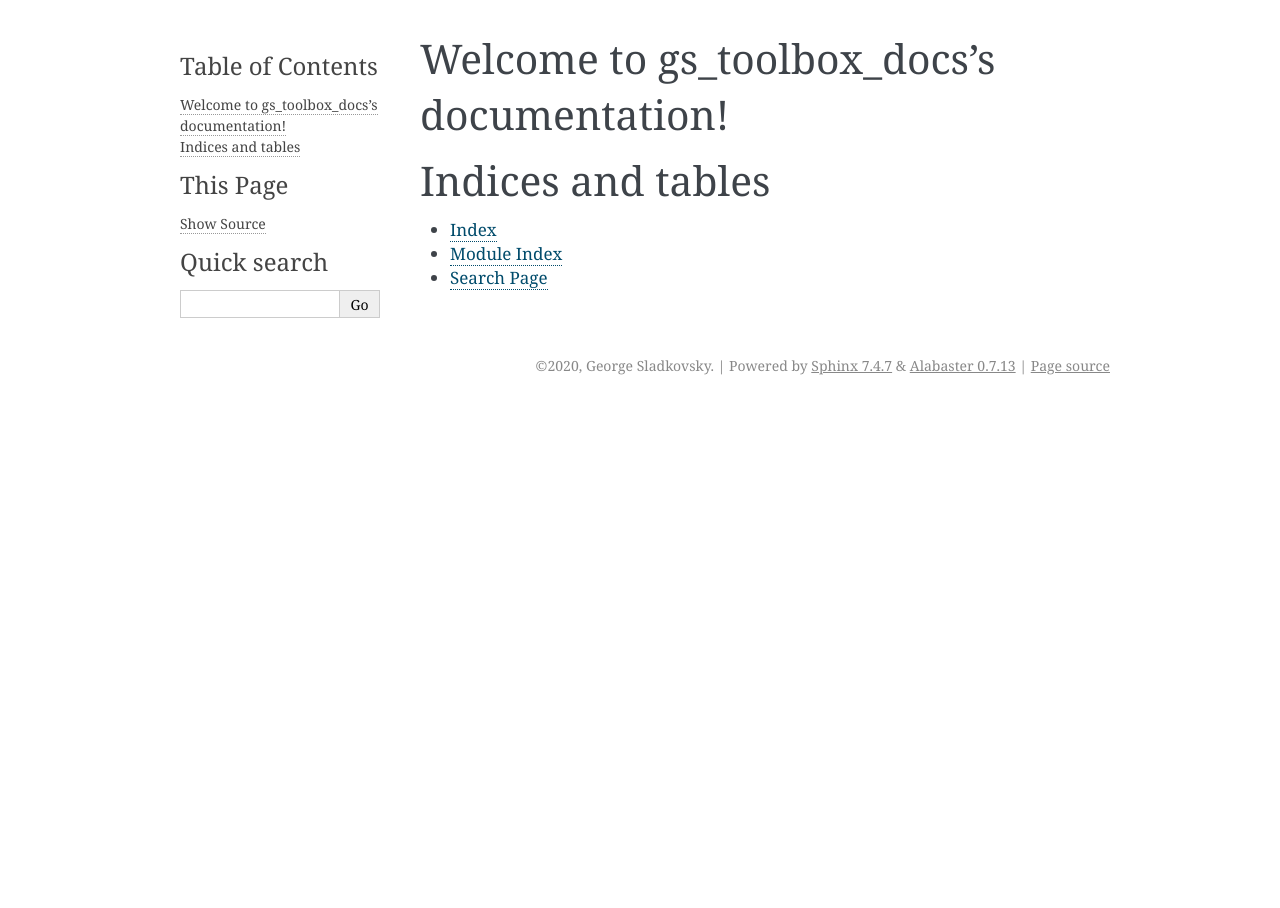
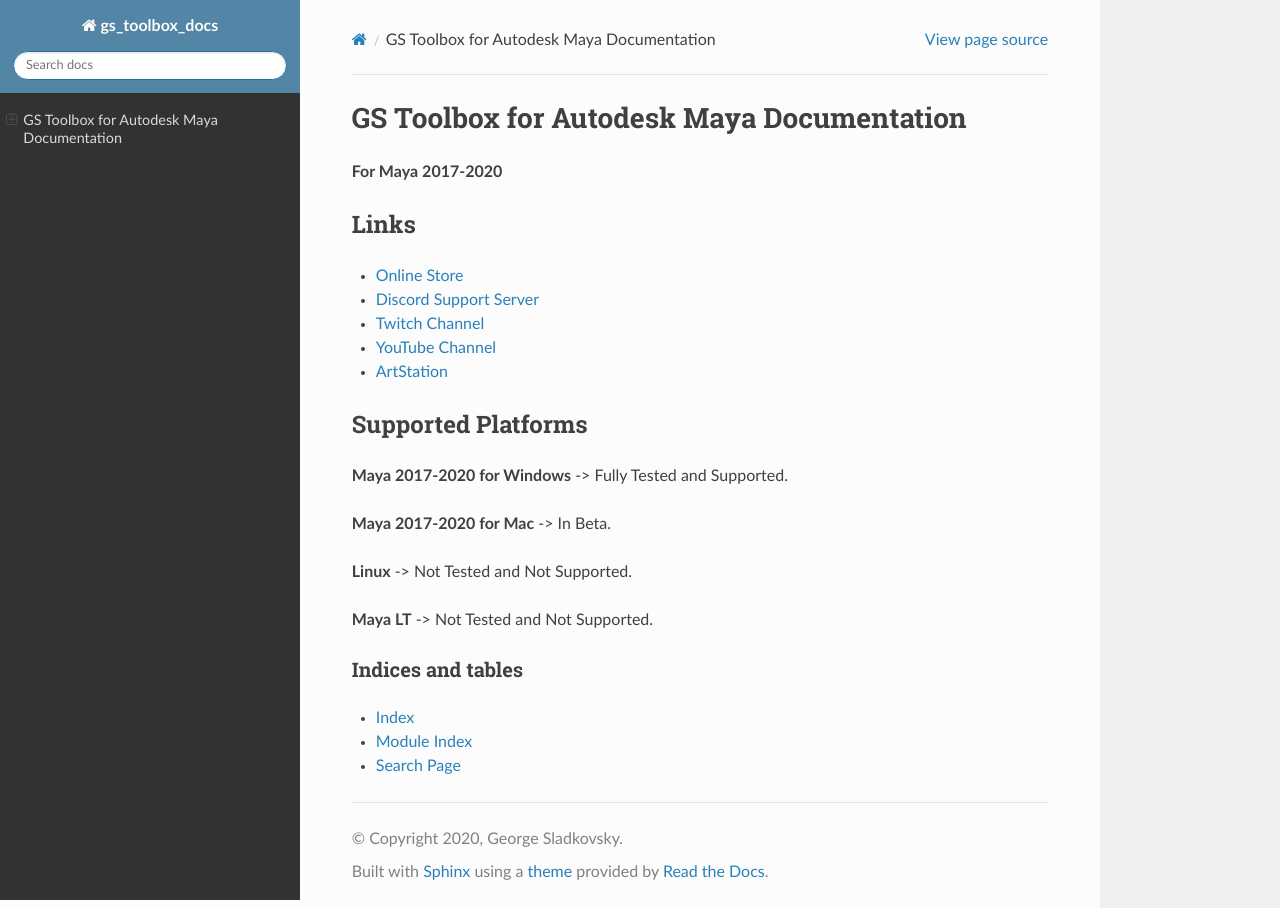
Before and after one commit to Video-Nomad/gs-toolbox-docs, a Sphinx documentation site: the page built from docs/source/index.rst, in a window 1280 px wide. Built offline with Sphinx 7.4.7 and the Read the Docs theme 2.0.0, drawn with Linux system fonts in a browser that asks for light colours.

Commit message:
Changed theme and added index page

```diff
--- a/docs/source/conf.py
+++ b/docs/source/conf.py
@@ -41,15 +41,42 @@
 # This pattern also affects html_static_path and html_extra_path.
 exclude_patterns = []
 
+# -- Options for LaTeX output
+
+latex_toplevel_sectioning = 'chapter'
 
 # -- Options for HTML output -------------------------------------------------
 
 # The theme to use for HTML and HTML Help pages.  See the documentation for
 # a list of builtin themes.
 #
-html_theme = 'alabaster'
+html_theme = 'sphinx_rtd_theme'
 
 # Add any paths that contain custom static files (such as style sheets) here,
 # relative to this directory. They are copied after the builtin static files,
 # so a file named "default.css" will overwrite the builtin "default.css".
 html_static_path = ['_static']
+
+master_doc = 'index'
+
+html_theme_options = {
+    'canonical_url': '',
+    'logo_only': False,
+    'display_version': False,
+    'prev_next_buttons_location': 'bottom',
+    'style_nav_header_background': '#5285A6',
+    # Toc options
+    'collapse_navigation': True,
+    'sticky_navigation': True,
+    'navigation_depth': 2,
+    'includehidden': True,
+    'titles_only': False
+}
+
+html_logo = 'images/logo.png'
+
+html_favicon = 'images/favicon.png'
+
+html_css_files = [
+    'css/custom.css',
+]
--- a/docs/source/index.rst
+++ b/docs/source/index.rst
@@ -1,16 +1,34 @@
-.. gs_toolbox_docs documentation master file, created by
-   sphinx-quickstart on Mon Sep 14 08:54:01 2020.
-   You can adapt this file completely to your liking, but it should at least
-   contain the root `toctree` directive.
+#############################################
+GS Toolbox for Autodesk Maya Documentation
+#############################################
 
-Welcome to gs_toolbox_docs's documentation!
-===========================================
+**For Maya 2017-2020**
+
+Links
+^^^^^
+
+- `Online Store <https://sladkovsky3d.artstation.com/store>`_
+- `Discord Support Server <https://discord.gg/KyPCW6F>`_
+- `Twitch Channel <https://www.twitch.tv/videonomad>`_
+- `YouTube Channel <https://www.youtube.com/GeorgeSladkovsky>`_
+- `ArtStation <https://www.artstation.com/sladkovsky3d>`_
 
 .. toctree::
    :maxdepth: 2
-   :caption: Contents:
+   :caption: Table of Contents:
 
 
+
+Supported Platforms
+^^^^^^^^^^^^^^^^^^^
+
+**Maya 2017-2020 for Windows** -> Fully Tested and Supported.
+
+**Maya 2017-2020 for Mac** -> In Beta.
+
+**Linux** -> Not Tested and Not Supported.
+
+**Maya LT** -> Not Tested and Not Supported.
 
 Indices and tables
 ==================
```
